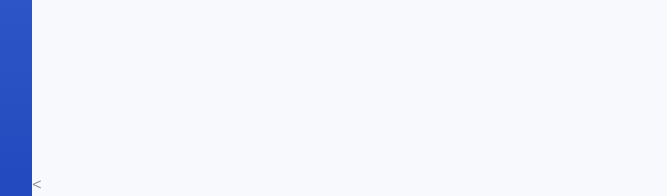
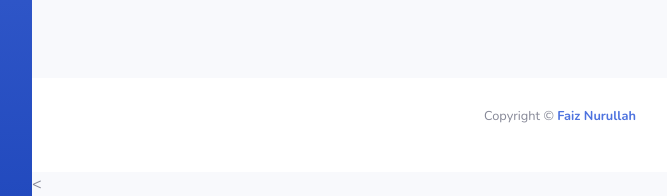
Before and after one commit to Faiznurullah/Wa-Link, a PHP site: page / in a window 1280 px wide. Shown: the part 604-800 px from the top of the page, without its empty margins (192-859 px from the left). Run offline with PHP 8.4, Linux system fonts and the light colour scheme; some libraries are stand-ins or nearby versions.

Commit message:
Penambahan Footer

```diff
--- a/Walink/index.php
+++ b/Walink/index.php
@@ -133,11 +133,23 @@
       <!-- End of Main Content -->
 
 
+
     </div>
     <!-- End of Content Wrapper -->
 
+
   </div>
   <!-- End of Page Wrapper -->
+
+  <!-- Footer -->
+  <footer class="sticky-footer bg-white">
+    <div class="container my-auto">
+      <div class="copyright text-center my-auto">
+        <span><p class="mb-1">Copyright &copy; <a href="https://github.com/Faiznurullah" style="text-decoration: none;"><b>Faiz Nurullah</b></a></p></span><br>
+      </div>
+    </div>
+  </footer>
+
 
   <!-- Scroll to Top Button-->
   <a class="scroll-to-top rounded" href="#page-top">
```
Also changed, not shown: Walink/add.php (+9 -0 lines), Walink/chat.php (+12 -1 lines), Walink/edit.php (+12 -1 lines).
